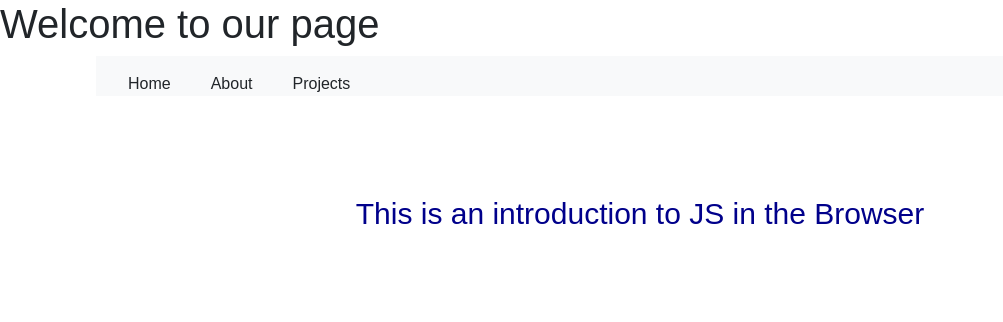
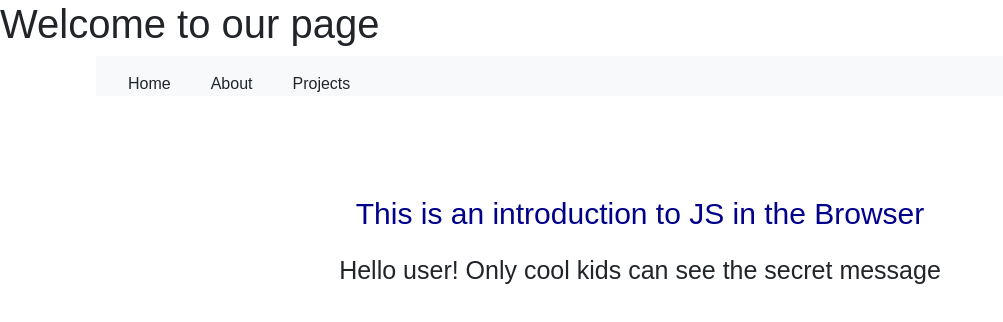
Before and after one commit to guz3z/jsExercise_browser, a website: page index.html in a window 1280 px wide. Shown: the whole page, without its empty margins (0-1003 px from the left). Drawn offline with nearby package versions, Linux system fonts and the light colour scheme.

Commit message:
add  sentence

```diff
--- /dev/null
+++ b/bundle.js
@@ -0,0 +1 @@
+console.error("Error: Can't walk dependency graph: Cannot find module '/Users/zerhguzman/Documents/jsExercise_browser/index.js' from '/Users/zerhguzman/Documents/jsExercise_browser/_fake.js'\n    required by /Users/zerhguzman/Documents/jsExercise_browser/_fake.js");
--- a/index.html
+++ b/index.html
@@ -7,6 +7,7 @@
     <title>Hello</title>
     <link href="https://cdn.jsdelivr.net/npm/bootstrap@5.1.1/dist/css/bootstrap.min.css" rel="stylesheet" integrity="sha384-F3w7mX95PdgyTmZZMECAngseQB83DfGTowi0iMjiWaeVhAn4FJkqJByhZMI3AhiU" crossorigin="anonymous">
     <link href="style.css" rel="stylesheet">
+    <script defer src="bundle.js"></script>
 </head>
 <body>
     <h1>Welcome to our page</h1>
@@ -26,5 +27,6 @@
         </div>
     </nav>
     <h2>This is an introduction to JS in the Browser</h2>
+    <p>Hello user! Only cool kids can see the secret message</p>
 </body>
 </html>
--- a/style.css
+++ b/style.css
@@ -162,5 +162,12 @@ h2 {
     color: darkblue;
     font-size: 30px;
     text-align: center;
-    margin: 100px 0;
+    margin: 100px 0 20px 0;
 }
+
+p{
+    text-align: center;
+    font-color: black;
+    font-size: 25px;
+    margin: 0px 0;
+}
```
Also changed, not shown: package.json (added, +25 -0 lines), 1 other file.
